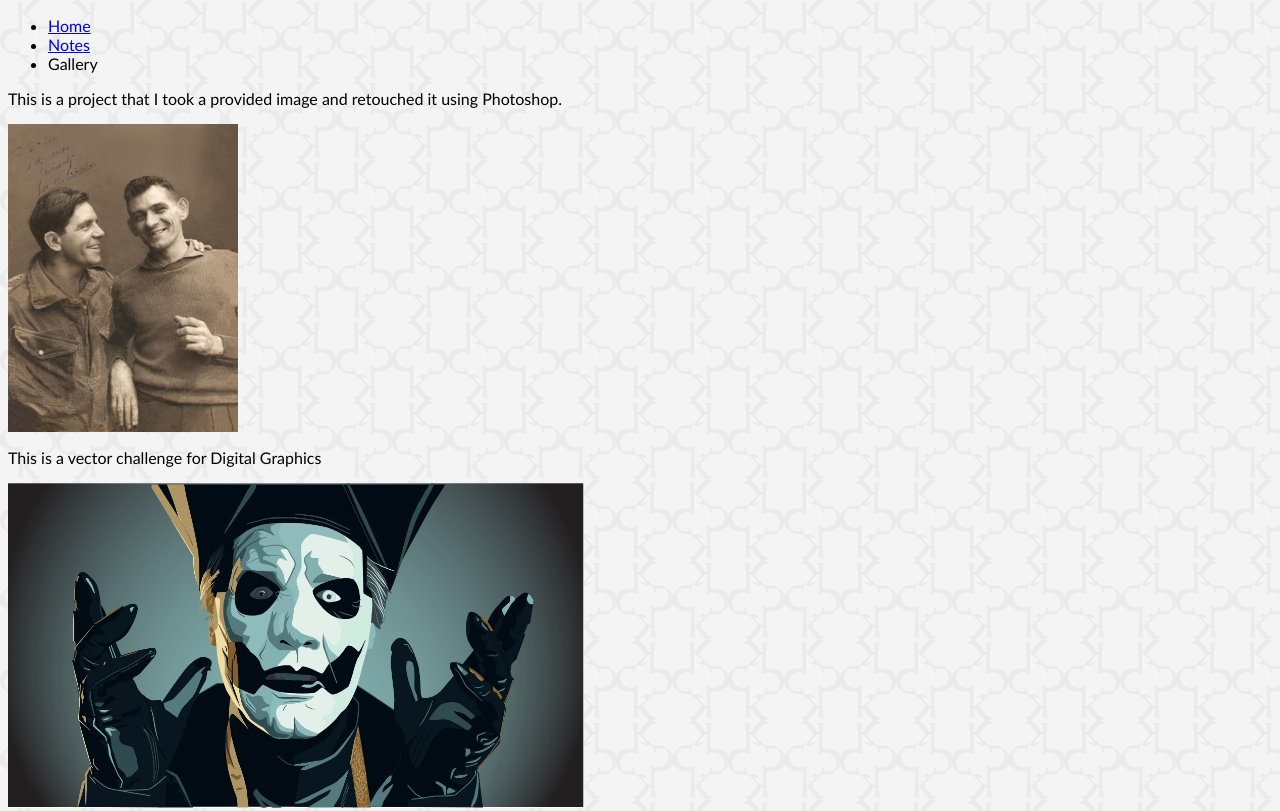
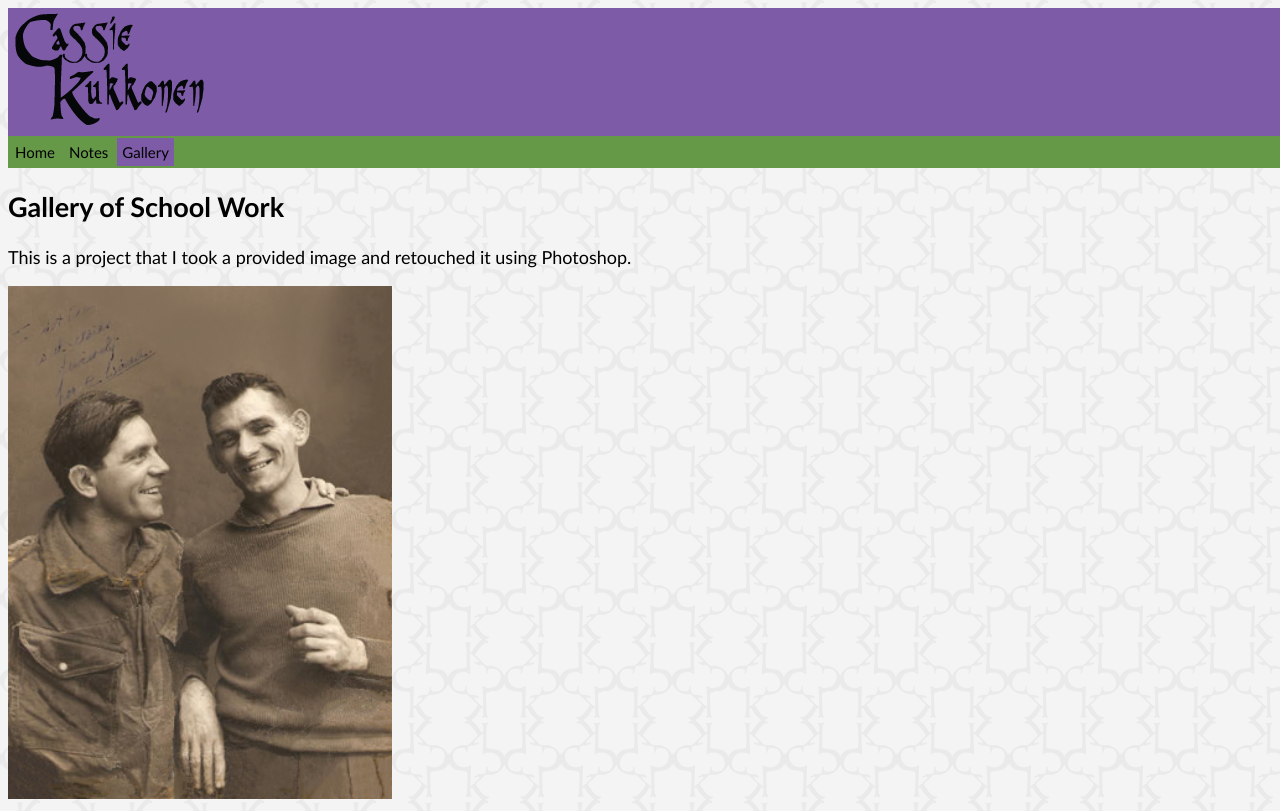
Before and after one commit to Kukk0006/html-assignment, a plain HTML site: page gallery.html in a window 1280 px wide. Shown: the top 811 px of the page. Drawn offline with Linux system fonts and the light colour scheme; a web font is replaced by a local one.

Commit message:
adds Week 5 CSS

```diff
--- /dev/null
+++ b/css/style.css
@@ -0,0 +1,113 @@
+@font-face {
+  font-family: 'Elementary Gothic Bookhand';
+  src: url(https://www.dafont.com/elementary-gothic-bookhand.font);
+}
+
+body {
+  background: #f4f4f4 url("../images/backgroundRepeat.png") repeat;
+ font-family: Constantia, 'Gill Sans', 'Gill Sans MT', Calibri, 'Trebuchet MS', sans-serif;
+ font-size: 18px;
+ width: 100%;
+}
+h1, h2, nav ul{
+  font-family: 'Elementary Gothic Bookhand','Gill Sans', 'Gill Sans MT', Calibri, 'Trebuchet MS', sans-serif;
+}
+header, footer {
+  background-color: #7D5ba7;
+}
+a:link {
+  color:#659948
+}
+a:visited{
+color: #86CE86;
+}
+.site-title{
+  color:blueviolet
+}
+/*Nav CSS*/
+nav ul {
+  list-style: none;
+  list-style-type: none;
+  margin: 0;
+  padding: 0;
+  overflow: hidden;
+  font-size: smaller;
+  background-color: #659948;
+}
+nav ul li {
+  float:left;
+}
+nav ul li a{
+  display: block;
+  padding: 8px;
+  background-color: #659948;
+}
+nav ul li a:link, nav ul li a:visited {
+  color: black;
+  border: 2px solid #659948;
+  padding: 5px 5px;
+  text-align: center;
+  text-decoration: none;
+  display: inline-block;
+}
+nav ul li a:hover, nav ul li a:active {
+  background-color: #784991;
+  color: white;
+}
+.active {
+  background-color: #7D5BA7;
+}
+#my-image{
+  box-shadow: 0px 0px 2px 1px grey;
+}
+.hobbies{
+  list-style-type: square;
+}
+.hobbies li:nth-child(even) {
+  background-color: rgba(220, 220, 220, 0.636);
+  width: 15%;
+}
+
+
+/*Gallery Page hover CSS*/
+.containerRetouch {
+  position: relative;
+  width: 30%;
+}
+.overlayRetouch {
+  position: absolute;
+  top: 0;
+  bottom: 0;
+  left: 0;
+  right: 0;
+  height: 100%;
+  width: 100%;
+  opacity: 0;
+  transition: .8s ease;
+ }
+.containerRetouch:hover .overlayRetouch {
+  opacity: 1;
+}
+.containerPapa {
+  position: relative;
+  width: 75%;
+}
+.image {
+  display: block;
+  width: 100%;
+  height: auto;
+}
+.overlayPapa {
+  position: absolute;
+  bottom: 100%;
+  left: 0;
+  right: 0;
+  overflow: hidden;
+  width: 100%;
+  height:0;
+  transition: 1.8s ease;
+}
+.containerPapa:hover .overlayPapa {
+  bottom: 0;
+  height: 100%;
+}
--- a/gallery.html
+++ b/gallery.html
@@ -5,9 +5,12 @@
   <meta http-equiv="X-UA-Compatible" content="IE=edge">
   <meta name="viewport" content="width=device-width, initial-scale=1.0">
   <title>Gallery</title>
-  <link rel="stylesheet" href="style.css">
+  <link rel="stylesheet" href="css/style.css">
 </head>
 <body>
+  <header><img src="images/namePlate.png" alt="Cassie Kukkonen">
+    <!--<h1 class="site-title"> Home Page</h1>-->
+  </header>
   <nav>
     <ul>
       <li>
@@ -15,10 +18,10 @@
       <li>
        <a href="notes.html">Notes</a></li>
       <li>
-      Gallery</li>
+      <a class="active" href="gallery.html">Gallery</a></li>
     </ul>
   </nav>
- <!--<h2 class="h2">Gallery of School Work</h2>-->
+ <h2 class="h2">Gallery of School Work</h2>
 
 <p> This is a project that I took a provided image and retouched it using Photoshop.</p>
   <div class="containerRetouch">
--- a/style.css
+++ /dev/null
@@ -1,55 +0,0 @@
-body {
-  background: #f4f4f4 url("images/backgroundRepeat.png") repeat;
- font-family: Constantia, 'Gill Sans', 'Gill Sans MT', Calibri, 'Trebuchet MS', sans-serif; width: 60%;
-}
-h2{
-  font-family: 'Elementary Gothic Bookhand','Gill Sans', 'Gill Sans MT', Calibri, 'Trebuchet MS', sans-serif;
-}
-
-.containerRetouch {
-  position: relative;
-  width: 30%;
-}
-.overlayRetouch {
-  position: absolute;
-  top: 0;
-  bottom: 0;
-  left: 0;
-  right: 0;
-  height: 100%;
-  width: 100%;
-  opacity: 0;
-  transition: .8s ease;
- }
-
-.containerRetouch:hover .overlayRetouch {
-  opacity: 1;
-}
-
-.containerPapa {
-  position: relative;
-  width: 75%;
-}
-
-.image {
-  display: block;
-  width: 100%;
-  height: auto;
-}
-
-.overlayPapa {
-  position: absolute;
-  bottom: 100%;
-  left: 0;
-  right: 0;
-  overflow: hidden;
-  width: 100%;
-  height:0;
-  transition: 1.8s ease;
-}
-
-
-.containerPapa:hover .overlayPapa {
-  bottom: 0;
-  height: 100%;
-}
```
Also changed, not shown: index.htm (+12 -8 lines), notes.html (+11 -10 lines).
